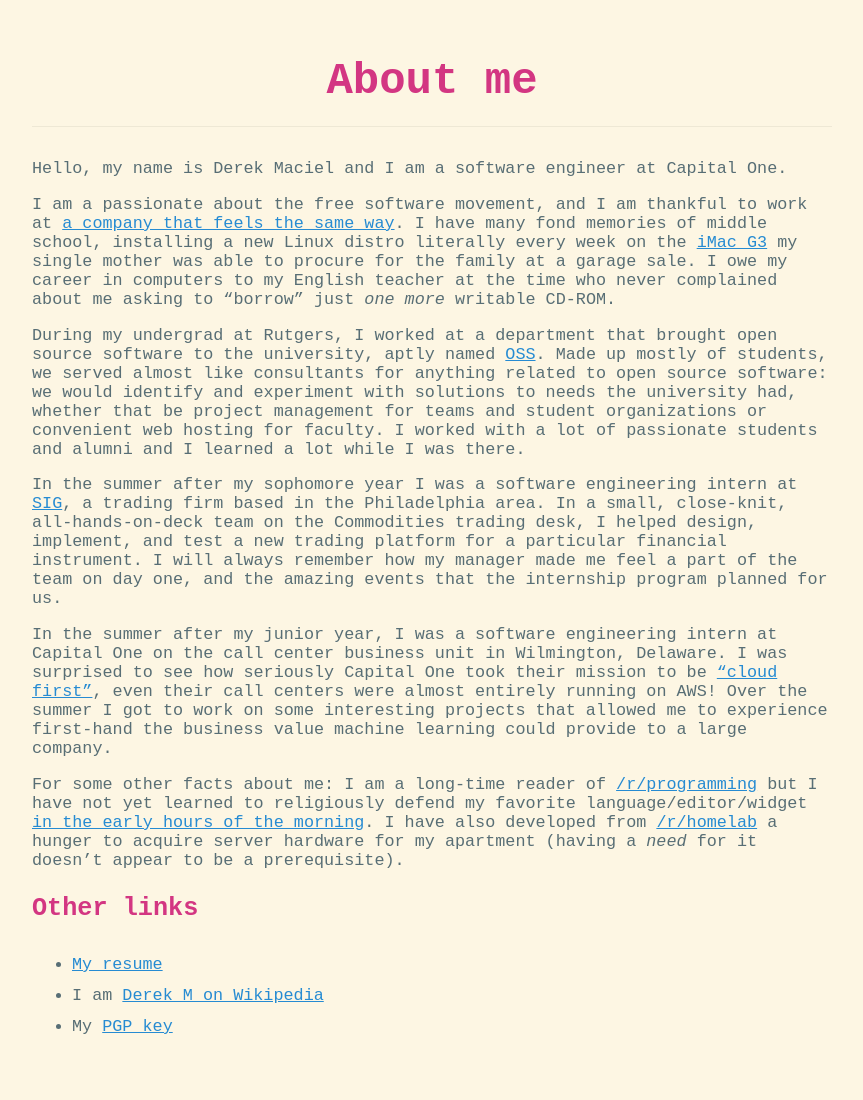
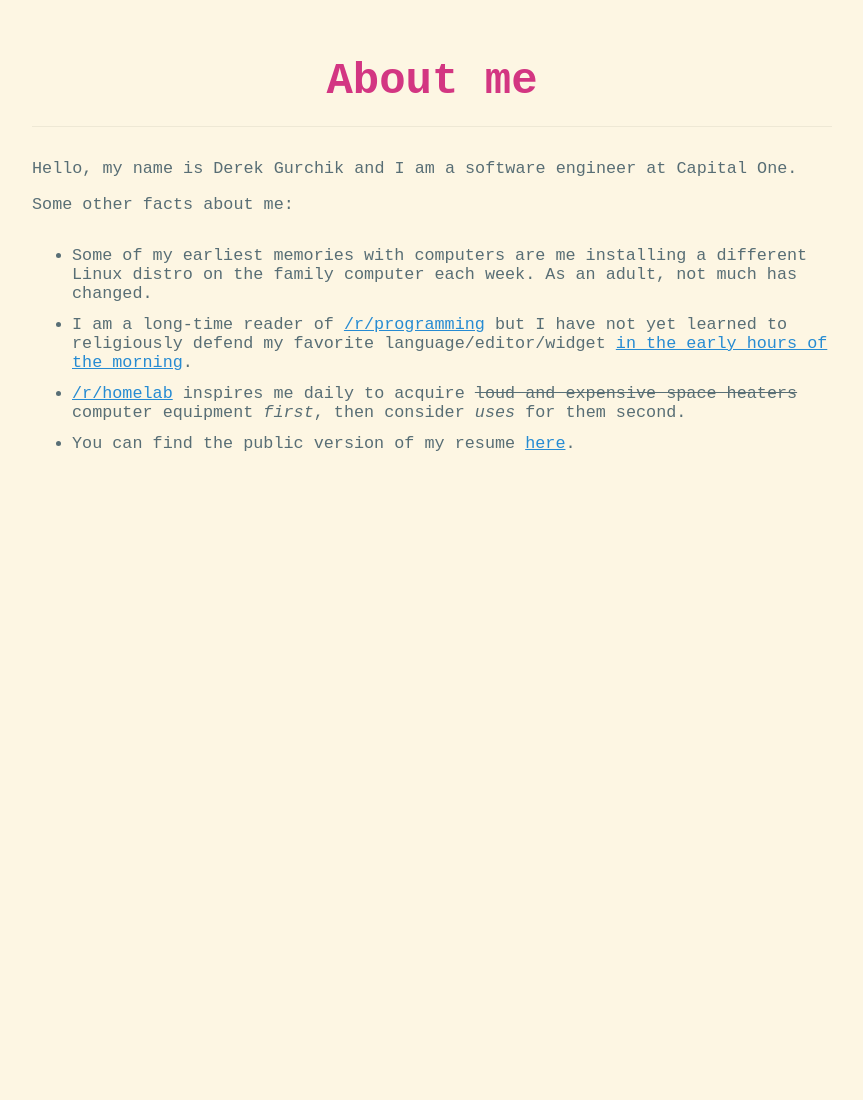
Before and after one commit to dere/dere.github.io, a Jekyll site: the page built from about.md, in a window 1280 px wide. Shown: the whole page, without its empty margins (208-1071 px from the left). Built offline with Jekyll 4.4.1, drawn with Linux system fonts in a browser that asks for light colours; after the commit the page ends 900 px from its top, so only the background shows below that.

Commit message:
Update resume and name

```diff
--- a/_config.yml
+++ b/_config.yml
@@ -48,14 +48,11 @@
       - title: Email
         url: /email/
         fa_icon: envelope
-      - title: Reddit
-        url: https://www.reddit.com/u/derekmaciel
-        fa_icon: reddit-alien
       - title: GitHub
-        url: https://github.com/dere
+        url: https://github.com/gurchik
         fa_icon: github
       - title: LinkedIn
-        url: https://www.linkedin.com/in/derekmaciel
+        url: https://www.linkedin.com/in/derekgurchik
         fa_icon: linkedin
 
 sass:
--- a/about.md
+++ b/about.md
@@ -4,20 +4,11 @@
 permalink: /about/
 ---
 
-Hello, my name is Derek Maciel and I am a software engineer at Capital One.
+Hello, my name is Derek Gurchik and I am a software engineer at Capital One.
 
-I am a passionate about the free software movement, and I am thankful to work at [a company that feels the same way](https://opensource.com/business/16/11/capital-one-open-source). I have many fond memories of middle school, installing a new Linux distro literally every week on the [iMac G3](https://en.wikipedia.org/wiki/IMac_G3) my single mother was able to procure for the family at a garage sale. I owe my career in computers to my English teacher at the time who never complained about me asking to "borrow" just *one more* writable CD-ROM.
+Some other facts about me:
 
-During my undergrad at Rutgers, I worked at a department that brought open source software to the university, aptly named [OSS](https://oss.rutgers.edu). Made up mostly of students, we served almost like consultants for anything related to open source software: we would identify and experiment with solutions to needs the university had, whether that be project management for teams and student organizations or convenient web hosting for faculty. I worked with a lot of passionate students and alumni and I learned a lot while I was there.
-
-In the summer after my sophomore year I was a software engineering intern at [SIG](https://sig.com), a trading firm based in the Philadelphia area. In a small, close-knit, all-hands-on-deck team on the Commodities trading desk, I helped design, implement, and test a new trading platform for a particular financial instrument. I will always remember how my manager made me feel a part of the team on day one, and the amazing events that the internship program planned for us.
-
-In the summer after my junior year, I was a software engineering intern at Capital One on the call center business unit in Wilmington, Delaware. I was surprised to see how seriously Capital One took their mission to be ["cloud first"](https://aws.amazon.com/solutions/case-studies/capital-one/), even their call centers were almost entirely running on AWS! Over the summer I got to work on some interesting projects that allowed me to experience first-hand the business value machine learning could provide to a large company.
-
-For some other facts about me: I am a long-time reader of [/r/programming](https://www.reddit.com/r/programming/) but I have not yet learned to religiously defend my favorite language/editor/widget [in the early hours of the morning](https://xkcd.com/386/). I have also developed from [/r/homelab](https://www.reddit.com/r/homelab) a hunger to acquire server hardware for my apartment (having a *need* for it doesn't appear to be a prerequisite).
-
-# Other links
-
-* [My resume](https://derekmaciel.com/derek-maciel-resume.pdf)
-* I am [Derek M on Wikipedia](https://en.wikipedia.org/wiki/User:Derek_M)
-* My [PGP key](https://pgp.mit.edu/pks/lookup?op=vindex&search=0x4BDB5C6A1B96DC8C)
+ * Some of my earliest memories with computers are me installing a different Linux distro on the family computer each week. As an adult, not much has changed.
+ * I am a long-time reader of [/r/programming](https://www.reddit.com/r/programming/) but I have not yet learned to religiously defend my favorite language/editor/widget [in the early hours of the morning](https://xkcd.com/386/).
+ * [/r/homelab](https://www.reddit.com/r/homelab) inspires me daily to acquire ~~loud and expensive space heaters~~ computer equipment *first*, then consider *uses* for them second.
+* You can find the public version of my resume [here](https://gurchik.com/derek-gurchik-resume.pdf).
```
Also changed, not shown: 2 other files.
